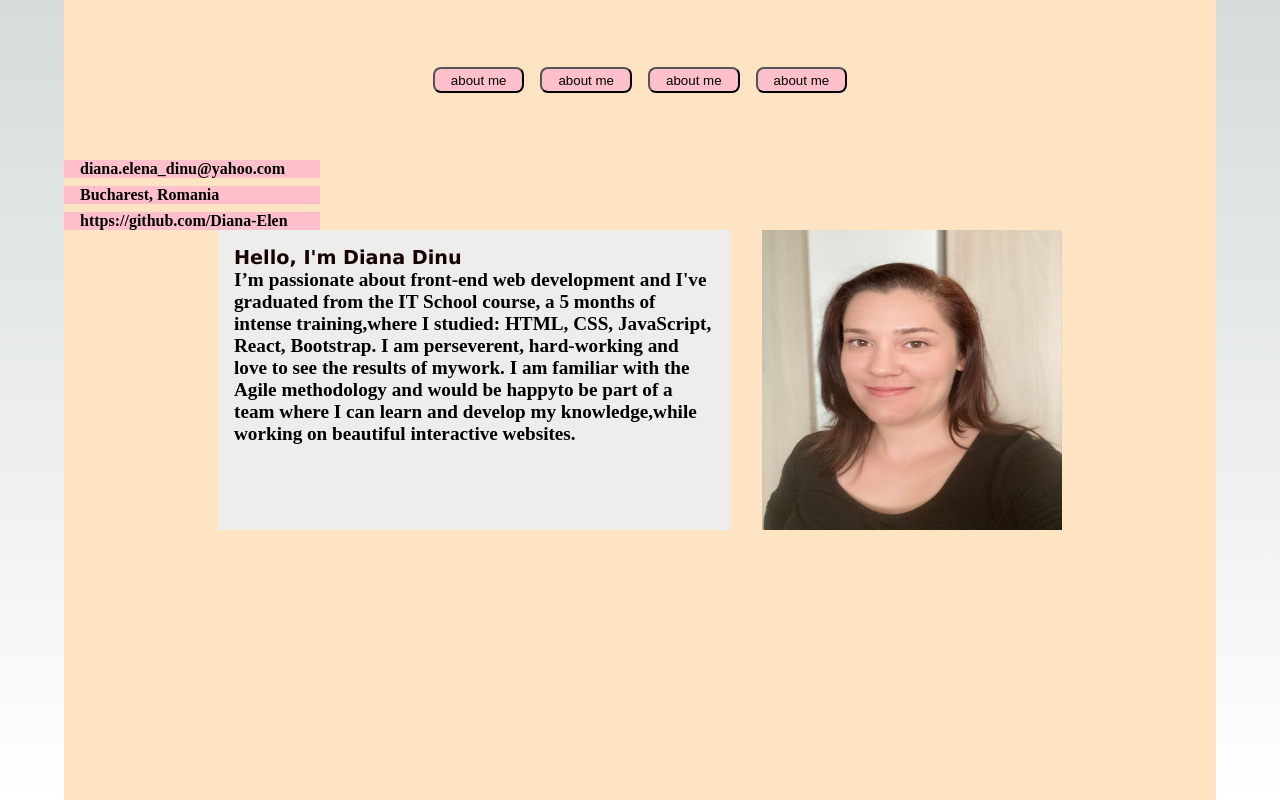
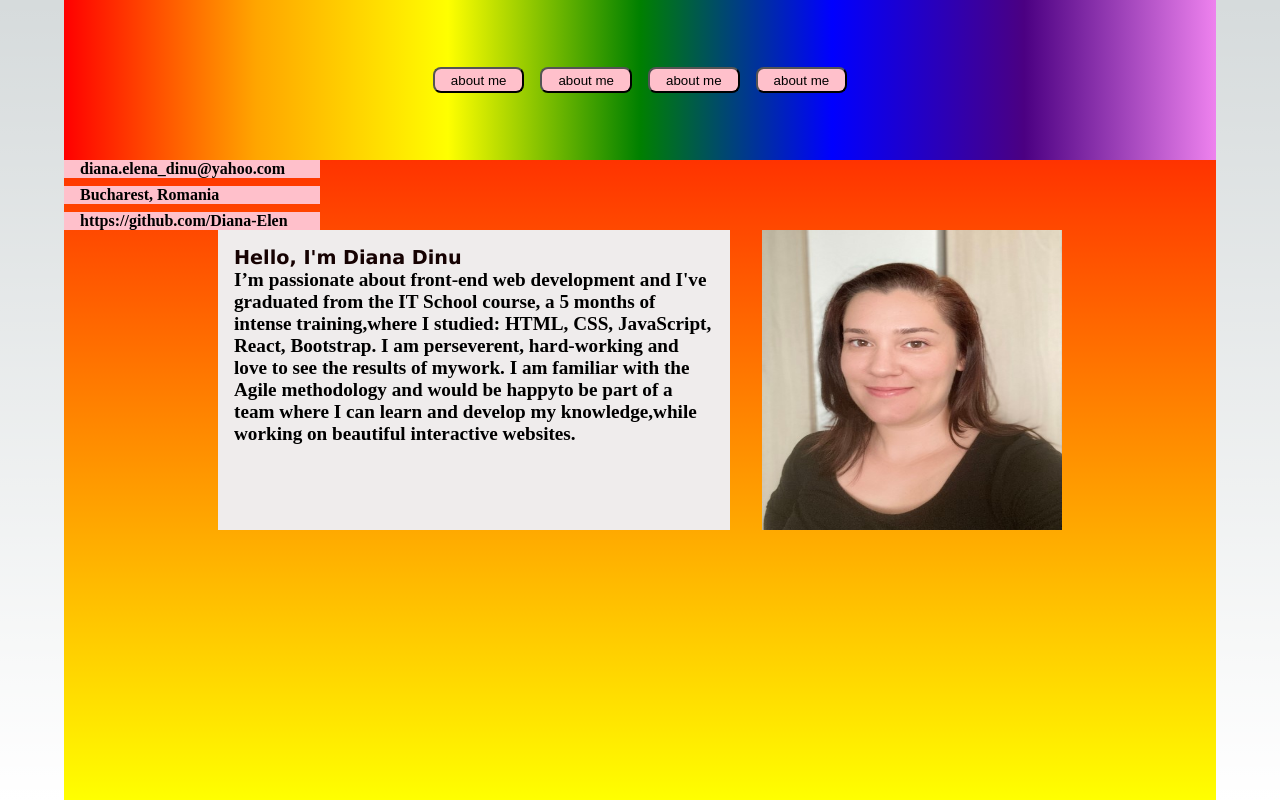
Before and after one commit to Diana-Elen/portofolio, a Next.js app in the folder my-portofolio/: page / in a window 1280 px wide. Built offline with nearby package versions, Linux system fonts and the light colour scheme.

Commit message:
css update

```diff
--- a/my-portofolio/style/Background.module.css
+++ b/my-portofolio/style/Background.module.css
@@ -1,7 +1,7 @@
 .background {
     height: 100vh;
     width: 90vw;
-    background-color:bisque;
+    background-image: linear-gradient(red, yellow);
     object-fit: contain;
     margin-inline: auto;
 }
--- a/my-portofolio/style/Navbar.module.css
+++ b/my-portofolio/style/Navbar.module.css
@@ -5,4 +5,5 @@
     align-items: center;
     gap: 1rem;
     height: 20vh;
+    background-image: linear-gradient(to right, red,orange,yellow,green,blue,indigo,violet);
 }
```
